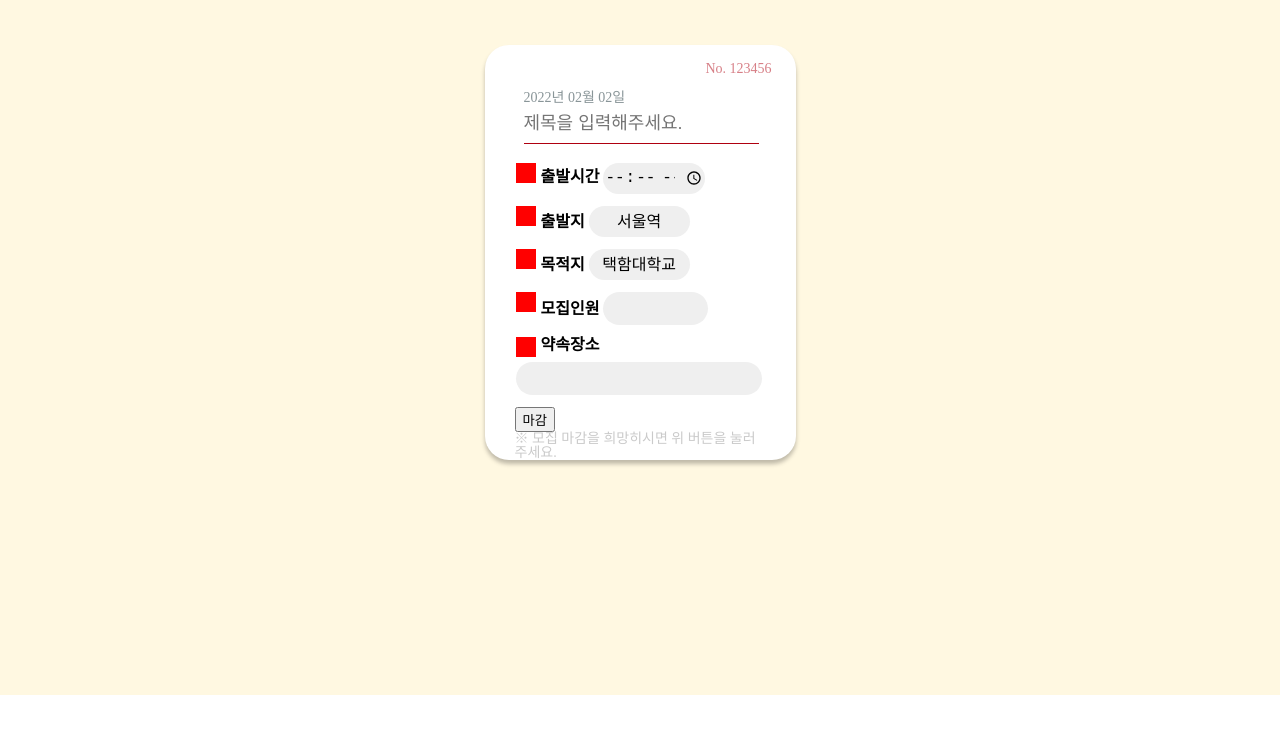
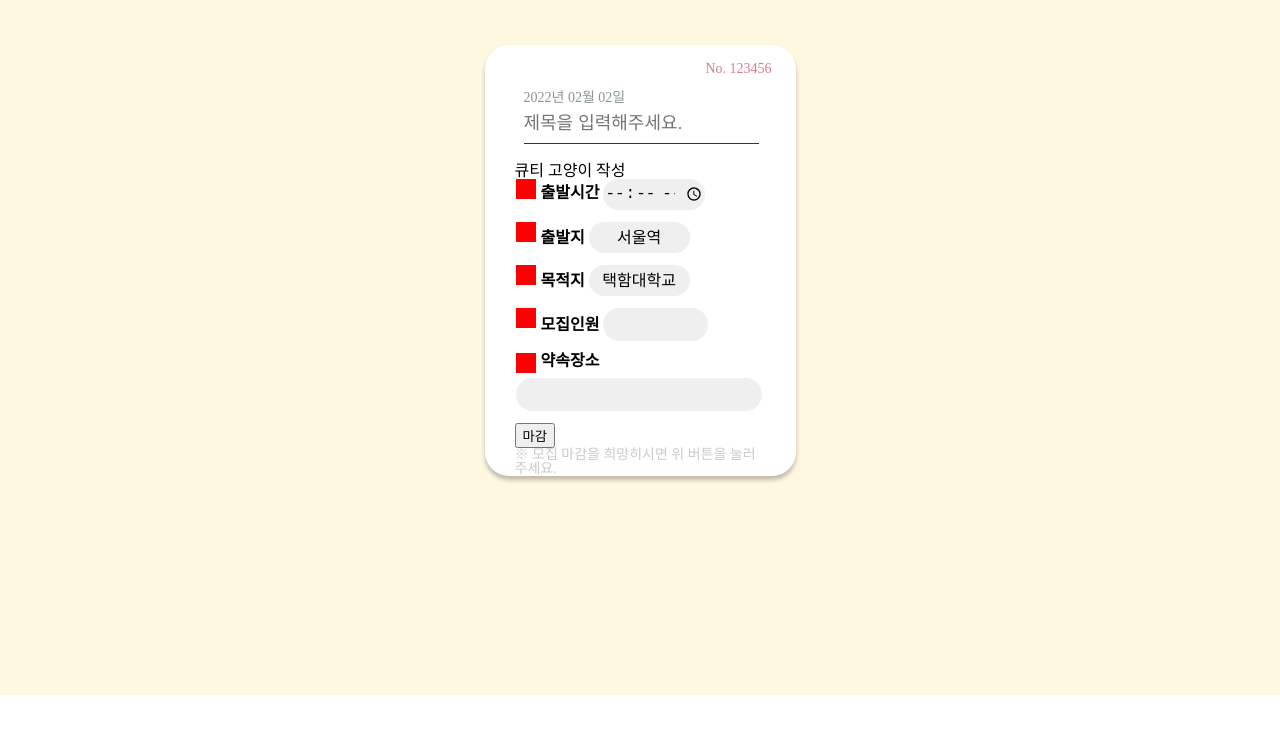
Before and after one commit to HyeRrin/taxiWith, a website: page pages/Post.html in a window 1280 px wide. Shown: the part 55-788 px from the top of the page. Drawn offline with Linux system fonts and the light colour scheme; a web font is replaced by a local one.

Commit message:
fix: 글 작성자 추가

```diff
--- a/pages/Post.html
+++ b/pages/Post.html
@@ -19,6 +19,7 @@
         <h3>No. 123456</h3>
         <p class="text-today">2022년 02월 02일</p>
         <input type="text" placeholder="제목을 입력해주세요." class="text-title" />
+        <p class="text-writer">큐티 고양이 작성</p>
         <label class="time-depart">
           출발시간
           <input type="time" class="mod-style-box mod-posit-box1" />
```
